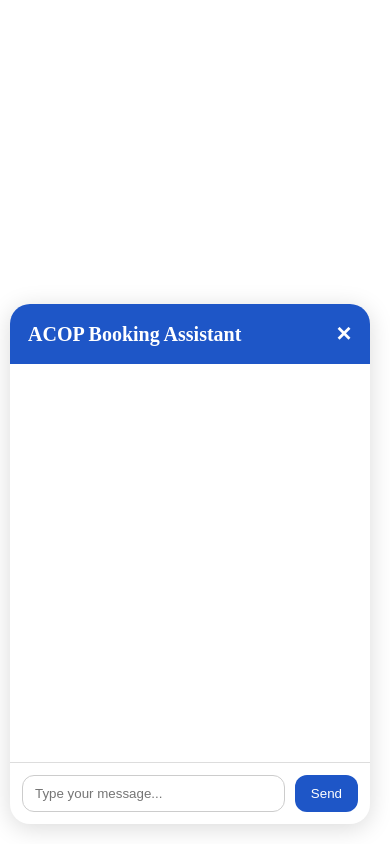
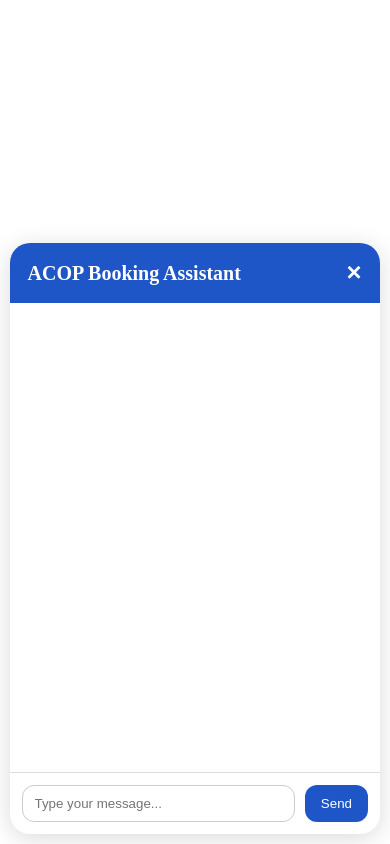
Before and after one commit to misterjcampbell/acop-chatbot-demo, a Flask app: page / in a window 390 px wide. Run offline with Flask 3, Linux system fonts and the light colour scheme.

Commit message:
Update chat-messenger.css

```diff
--- a/static/chat-messenger.css
+++ b/static/chat-messenger.css
@@ -14,7 +14,14 @@
   flex-direction: column;
   z-index: 999999;
 }
-
+@media (max-width: 600px) {
+  #chat-wrapper {
+    width: 95vw;
+    height: 70vh;
+    bottom: 10px;
+    right: 10px;
+  }
+}
 /* Header */
 #chat-header {
   background: #1E56C7;
```
